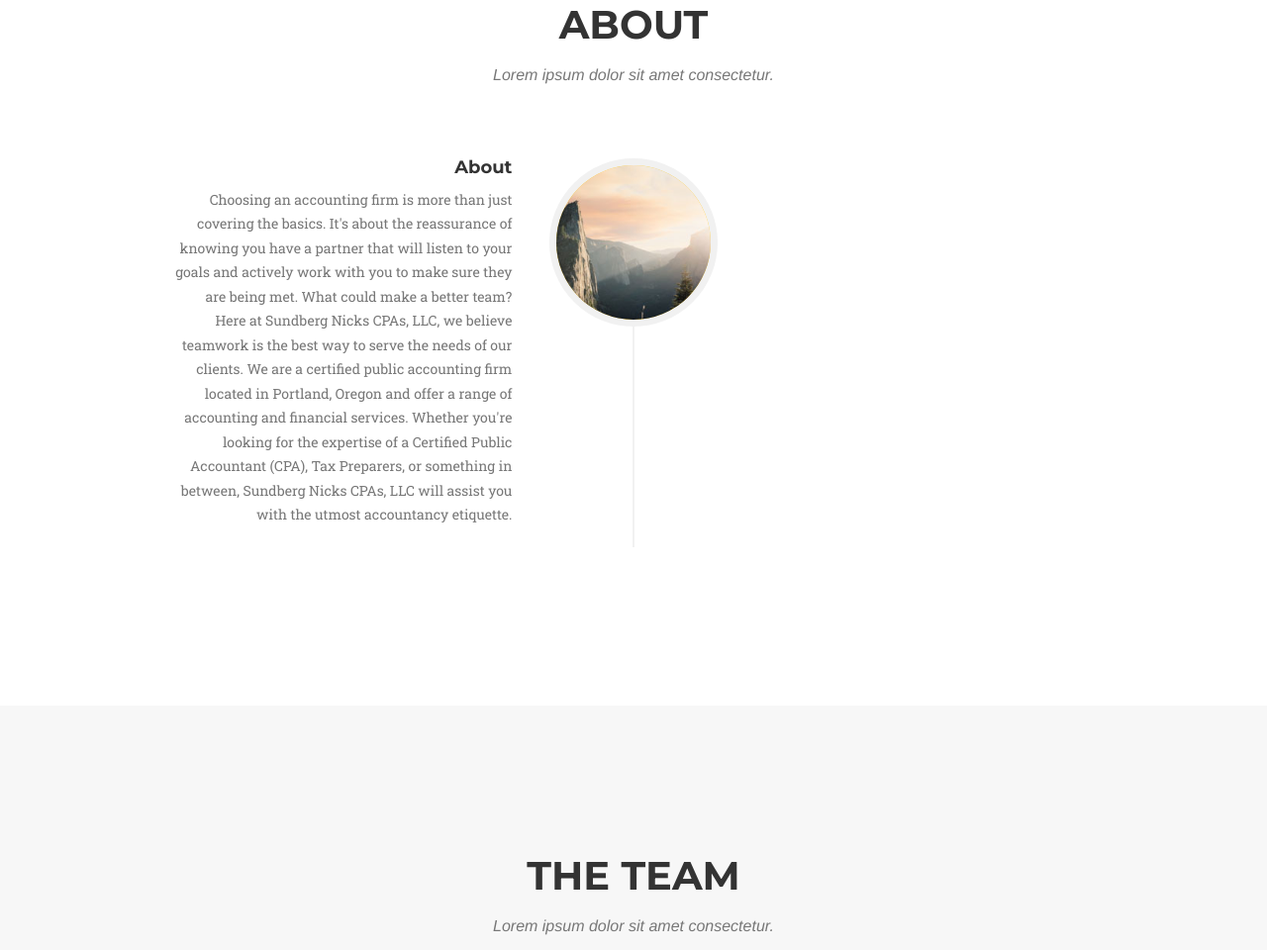
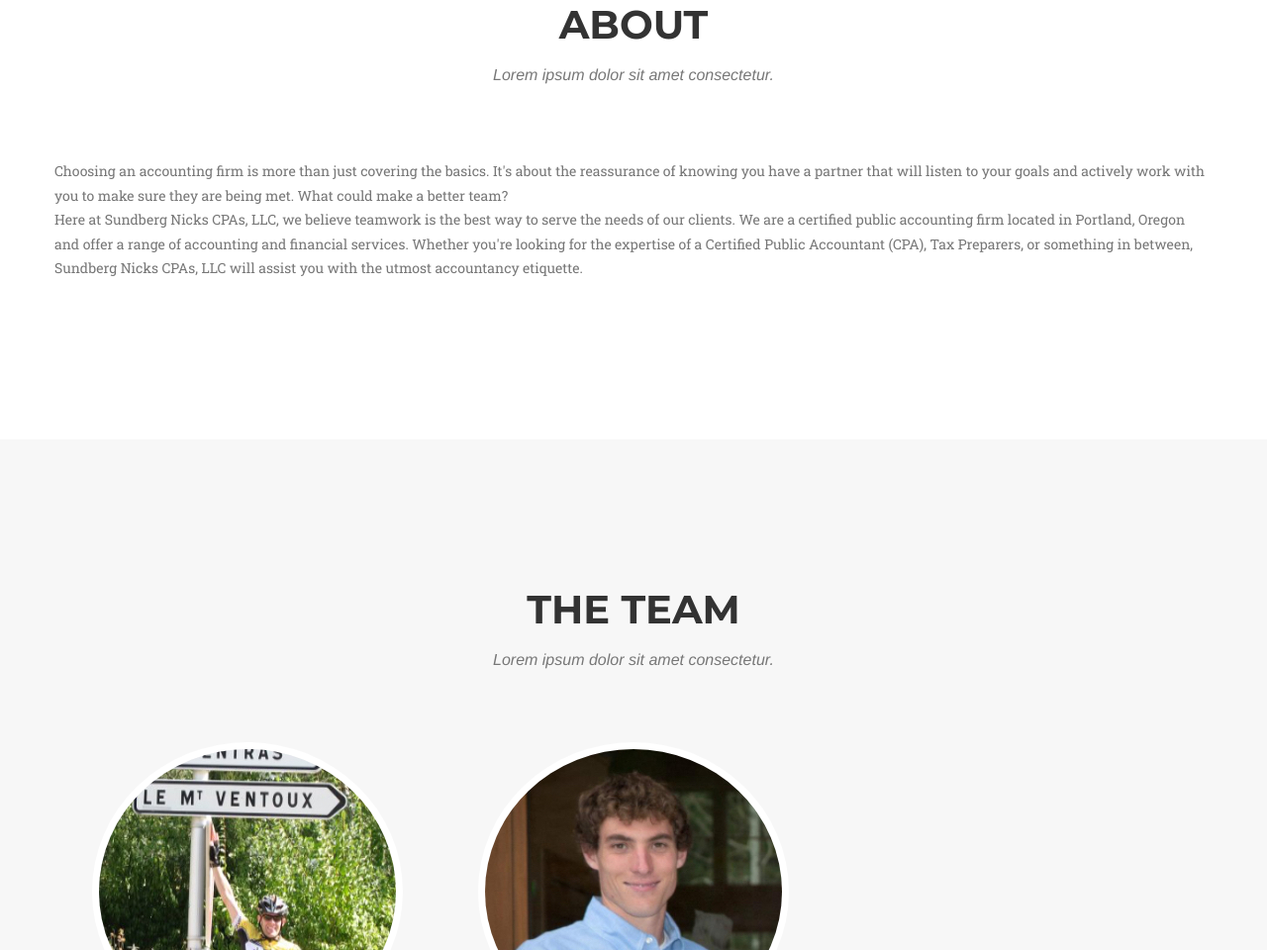
Before and after one commit to StephenJayYoung/SunbergNicks, a plain HTML site: page index.html in a window 1280 px wide. Shown: the part 2995-3955 px from the top of the page at 99% size. Drawn offline with nearby package versions, Linux system fonts and the light colour scheme; a web font is replaced by a local one.

Commit message:
edits to the about section

```diff
--- a/index.html
+++ b/index.html
@@ -261,22 +261,22 @@
             </div>
             <div class="row">
                 <div class="col-lg-12">
-                    <ul class="timeline">
-                        <li>
-                            <div class="timeline-image">
+                   <!--  <ul class="timeline"> -->
+                      <!--   <li> -->
+    <!--                         <div class="timeline-image">
                                 <img class="img-circle img-responsive" src="img/about/1.jpg" alt="">
-                            </div>
-                            <div class="timeline-panel">
-                                <div class="timeline-heading">
-                                    <h4 class="subheading">About</h4>
+                            </div> -->
+                            <!-- <div class="timeline-panel"> -->
+                                <!-- <div class="timeline-heading"> -->
+                              <!--       <h4>About</h4> -->
                                 </div>
-                                <div class="timeline-body">
+                                <!-- <div class="timeline-body"> -->
                                     <p class="text-muted">Choosing an accounting firm is more than just covering the basics. It's about the reassurance of knowing you have a partner that will listen to your goals and actively work with you to make sure they are being met. What could make a better team?
                                     <br>
                                     Here at Sundberg Nicks CPAs, LLC, we believe teamwork is the best way to serve the needs of our clients. We are a certified public accounting firm located in Portland, Oregon and offer a range of accounting and financial services. Whether you're looking for the expertise of a Certified Public Accountant (CPA), Tax Preparers, or something in between, Sundberg Nicks CPAs, LLC will assist you with the utmost accountancy etiquette.</p>
-                                </div>
-                            </div>
-                        </li>
+                                <!-- </div> -->
+                           <!--  </div> -->
+                       <!--  </li> -->
 <!--                         <li class="timeline-inverted">
                             <div class="timeline-image">
                                 <img class="img-circle img-responsive" src="img/about/2.jpg" alt="">
```
